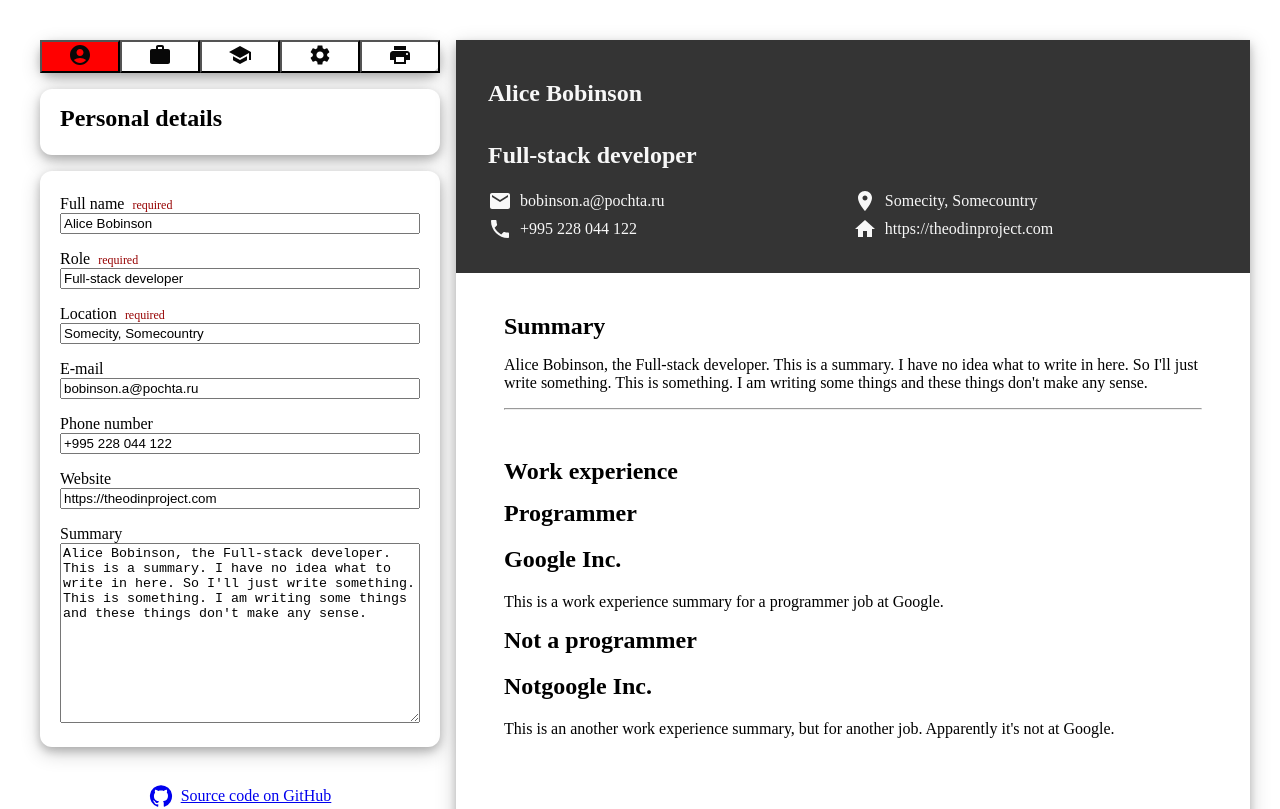
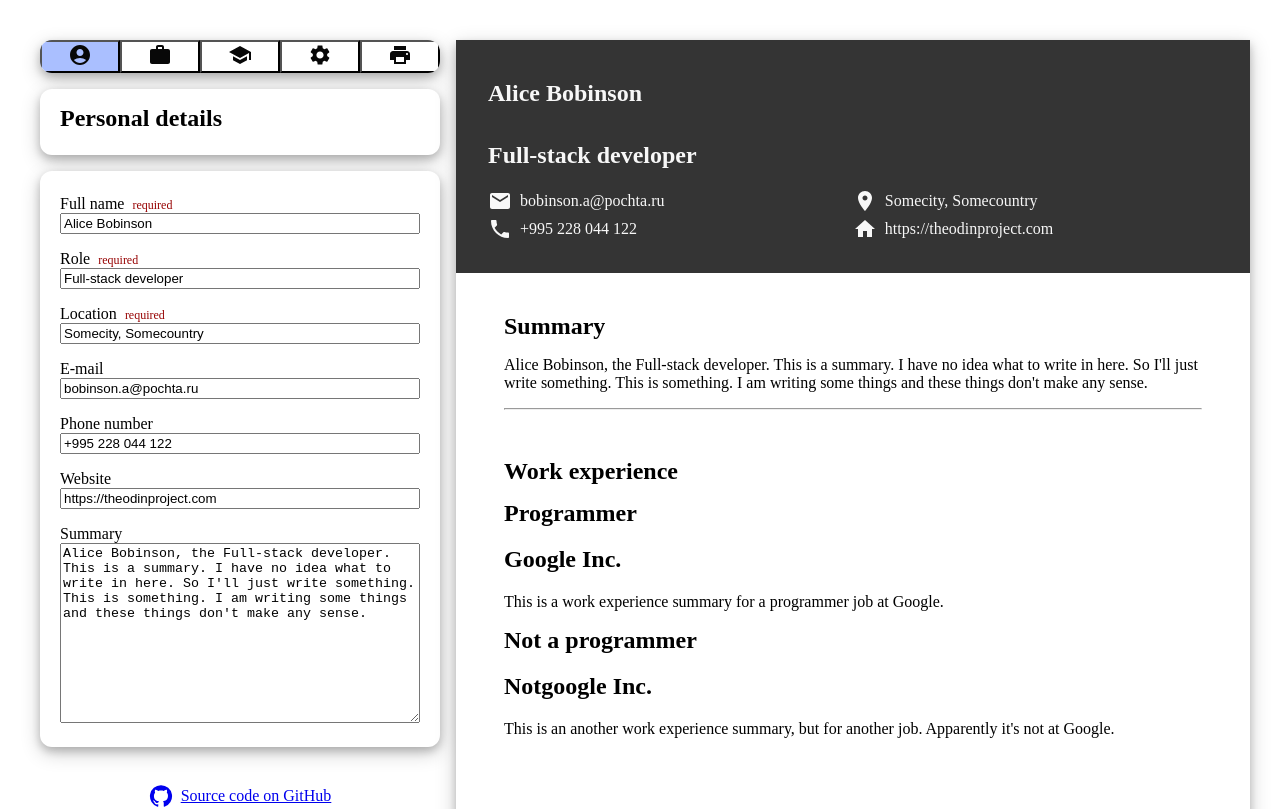
Before and after one commit to utkabulka/cv-application, a React app: page / in a window 1280 px wide. Shown: the top 809 px of the page. Built offline with nearby package versions, Linux system fonts and the light colour scheme; the HTML template or start-up script is replaced by a standard one.

Commit message:
navigation styiling

```diff
--- a/src/styles/editor/Navigation.css
+++ b/src/styles/editor/Navigation.css
@@ -3,4 +3,5 @@
   background-color: white;
   margin-bottom: 16px;
   border-radius: 5px;
+  overflow: clip;
 }
--- a/src/styles/editor/NavigationButton.css
+++ b/src/styles/editor/NavigationButton.css
@@ -5,5 +5,5 @@ button {
 }
 
 .selected {
-  background-color: red;
+  background-color: #aabfff;
 }
```
